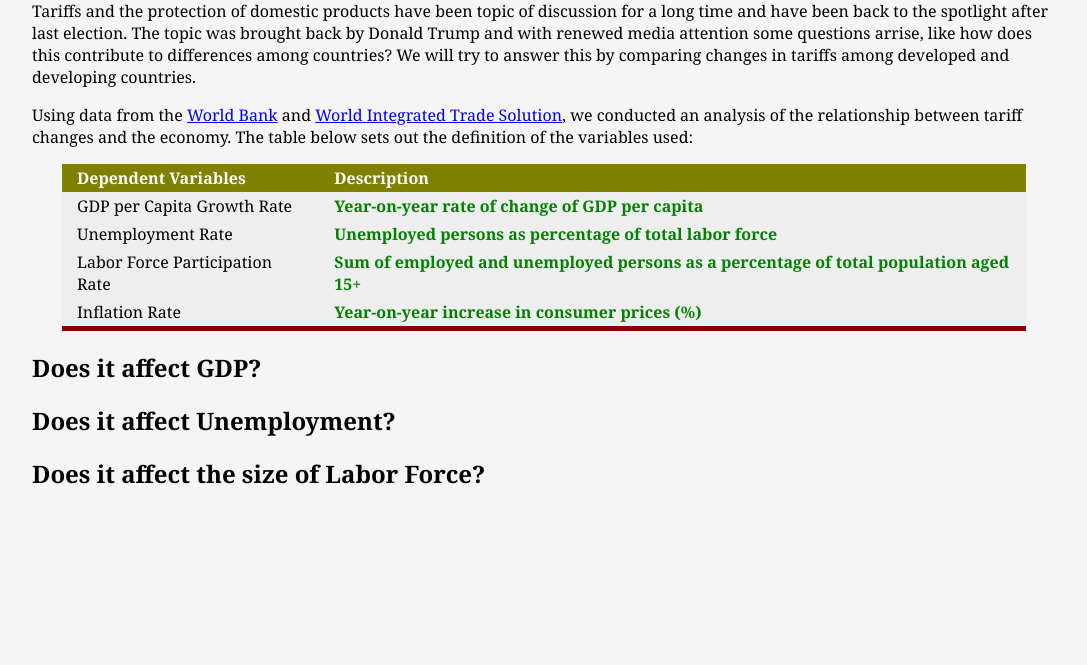
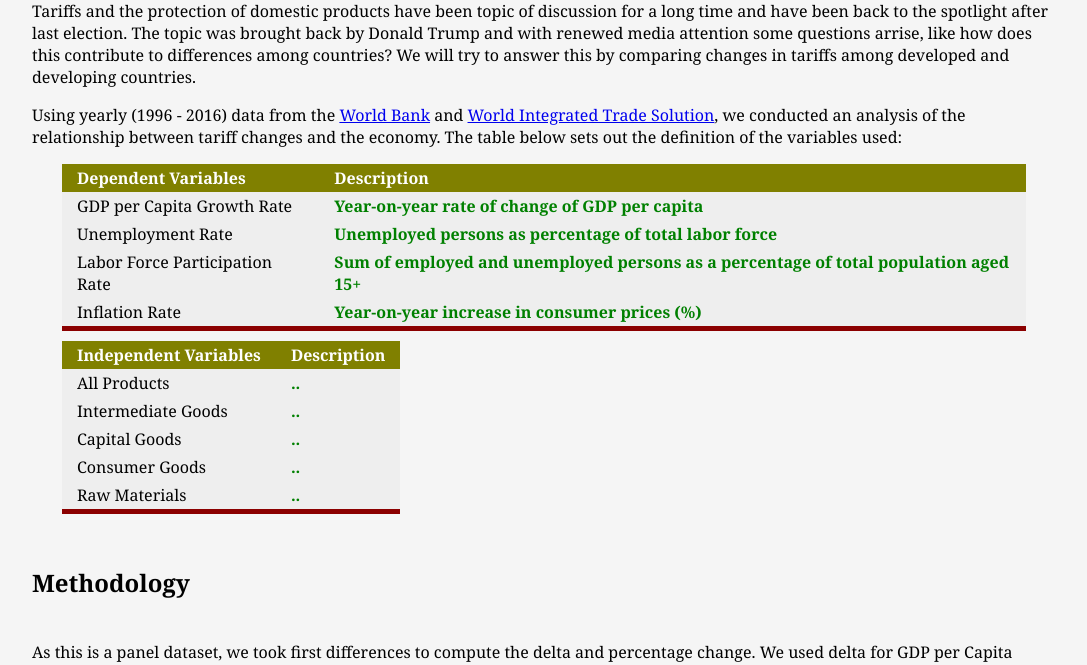
Before and after one commit to nicolewsm/IPPP-tradetariffs, a plain HTML site: page docs/index.html in a window 1280 px wide. Shown: the part 133-798 px from the top of the page, without its empty margins (96-1183 px from the left). Drawn offline with Linux system fonts and the light colour scheme.

Commit message:
Update index.html

```diff
--- a/docs/index.html
+++ b/docs/index.html
@@ -26,7 +26,7 @@
 </p>
 
 <p>
-  Using data from the <a href="https://data.worldbank.org/">World Bank</a> and <a href="https://wits.worldbank.org/">World Integrated Trade Solution</a>,
+  Using yearly (1996 - 2016) data from the <a href="https://data.worldbank.org/">World Bank</a> and <a href="https://wits.worldbank.org/">World Integrated Trade Solution</a>,
   we conducted an analysis of the relationship between tariff changes and the economy. The table below sets out the definition of the variables used:
 </p>
 
@@ -39,6 +39,25 @@
 
     </table>
 
+    <table>
+    <tr><th>Independent Variables</th>         <th>Description</th></tr>
+    <tr><td>All Products</td>          <td class=trcell> .. </td></tr>
+    <tr><td>Intermediate Goods</td>       <td class=trcell> .. </td></tr>
+    <tr><td>Capital Goods</td>     <td class=trcell> .. </td></tr>
+    <tr><td>Consumer Goods</td>   <td class=trcell> .. </td></tr>
+    <tr><td>Raw Materials</td>   <td class=trcell> .. </td></tr>
+
+    </table>
+
+  <br>
+  <p>
+  <h2> Methodology </h2>
+  <br>
+  As this is a panel dataset, we took first differences to compute the delta and percentage change.  We used delta for GDP per Capita Growth rate changes, and percentage changes for the others,
+  including tariff changes.  As the impact of tariff changes are unlikely to be felt immediately, we compared T0 tariff changes to T+2 economic changes.
+  <br>
+  Our findings are presented in the subsequent pages.
+  <br>
 
 <h2> Does it affect GDP? </h2>
 
```
